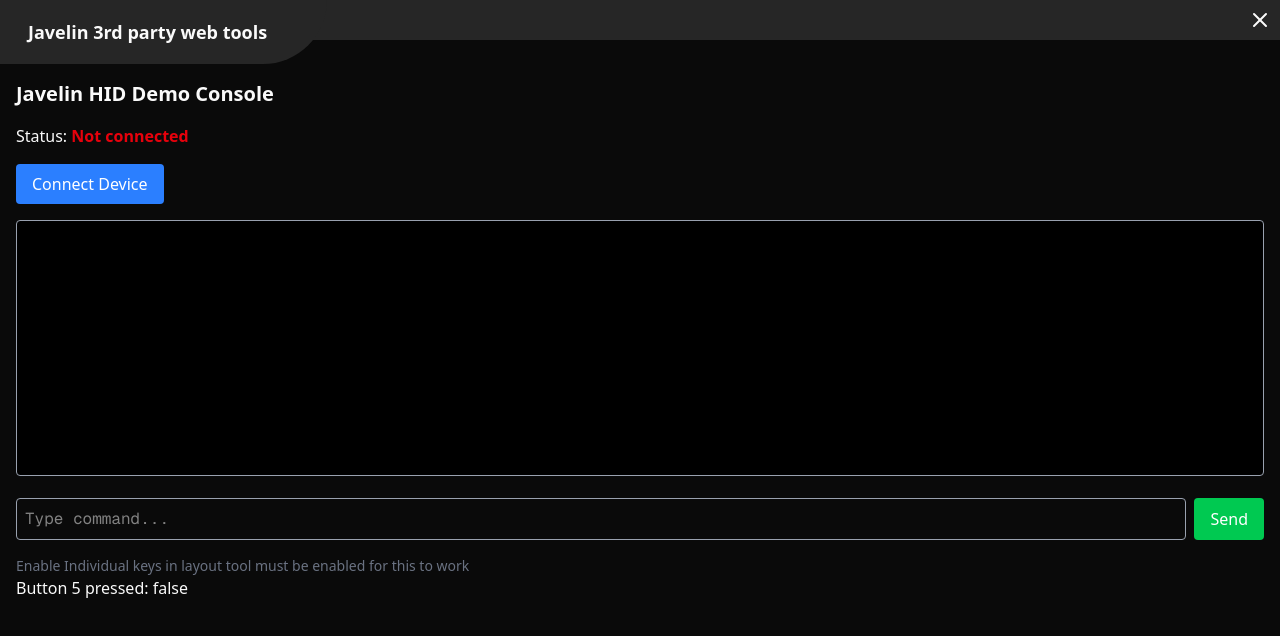
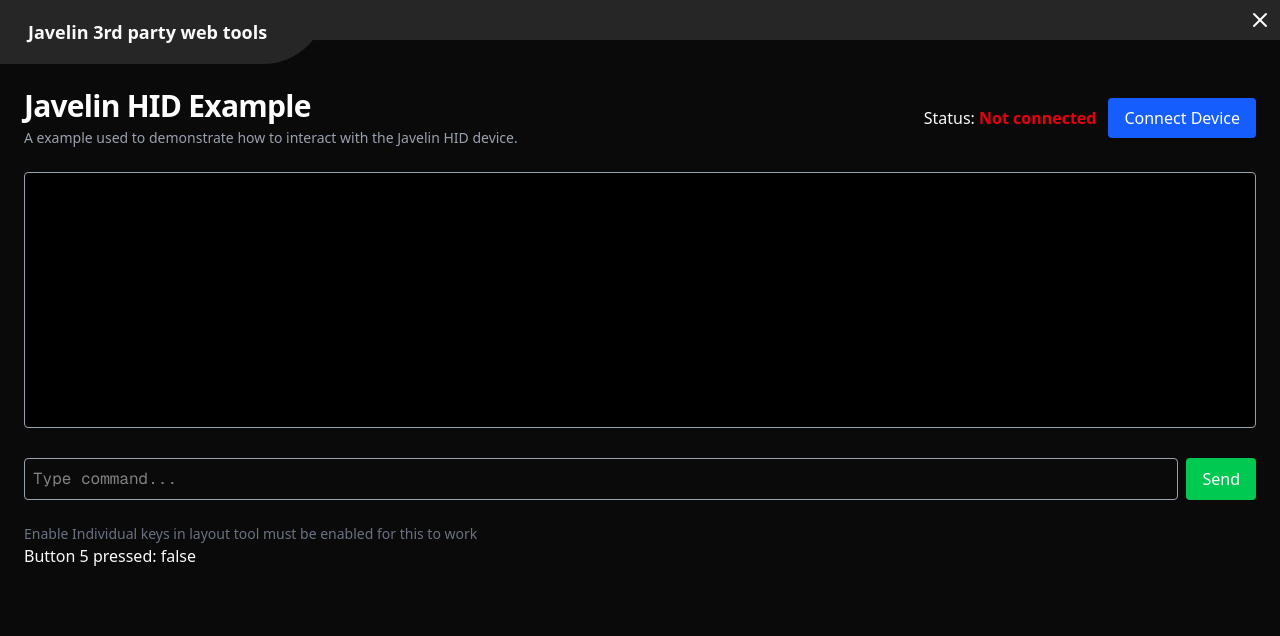
Before and after one commit to ServerBBQ/javelin-webtools, a Next.js app: page /javelin-webtools/tools/example in a window 1280 px wide. Shown: the top 636 px of the page. Built offline with nearby package versions, Linux system fonts and the light colour scheme.

Commit message:
Update example page styling

```diff
--- a/app/tools/example/page.tsx
+++ b/app/tools/example/page.tsx
@@ -74,16 +74,22 @@
   };
 
   return (
-    <div className="p-4 space-y-4">
-      <h1 className="text-xl font-bold">Javelin HID Demo Console</h1>
+      <div className="p-6 max-w-7xl mx-auto space-y-6">
+      <div className="flex flex-col md:flex-row md:items-center justify-between gap-4">
+        <div>
+          <h1 className="text-3xl font-bold tracking-tight text-gray-900 dark:text-white">Javelin HID Example</h1>
+          <p className="text-sm text-gray-500 dark:text-gray-400 mt-1">A example used to demonstrate how to interact with the Javelin HID device.</p>
+        </div>
+        <div className="flex items-center gap-3">
           <ConnectionStatus
             hid={hid}
             connectedText="Connected to {deviceName}"
             disconnectedText="Not connected"
             onStatusChange={(isConnected) => console.log("Connection state: " + isConnected)}
           />
-
-      <ConnectButton hid={hid} onConnected={(device) => console.log("Connected to:", device?.productName)} className="bg-blue-500"/>
+          <ConnectButton hid={hid} onConnected={(device) => console.log("Connected to:", device?.productName)} className="bg-blue-600 hover:bg-blue-700 text-white shadow-sm" />
+        </div>
+      </div>
 
       <textarea
         ref={consoleRef}
```
Lines whose indentation alone changed are shown as unchanged.
